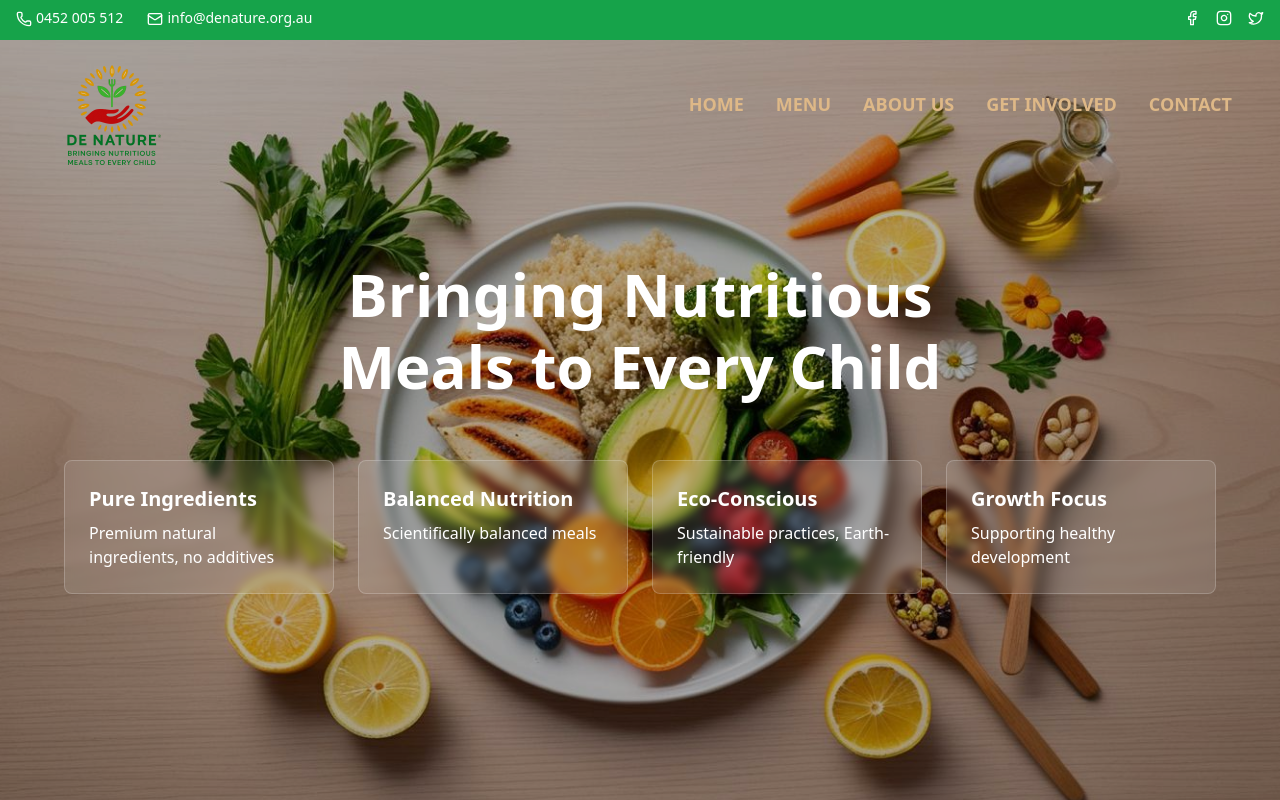
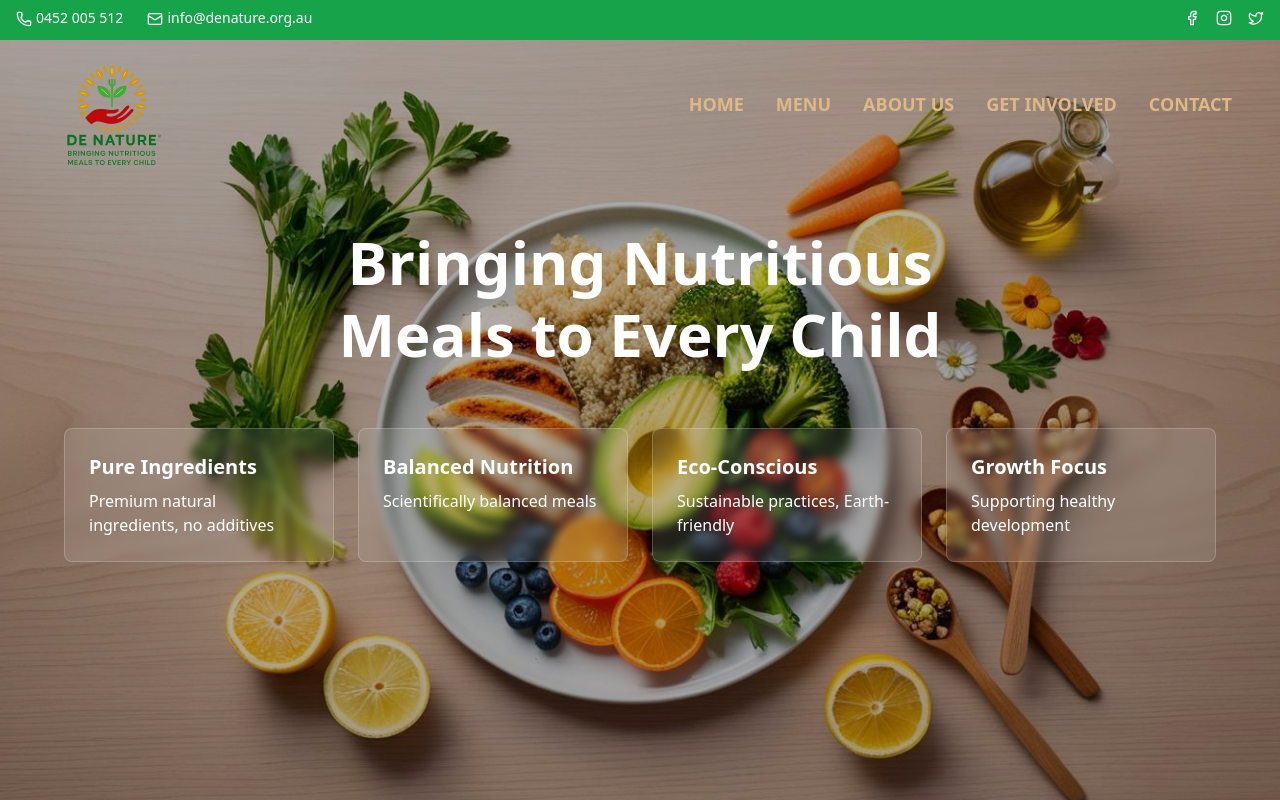
Before and after one commit to sunnyyan01/denature-website, a Next.js app: page / in a window 1280 px wide. Shown: the top 800 px of the page. Built offline with nearby package versions, Linux system fonts and the light colour scheme.

Commit message:
调整主页 HERO 部分文字位置

```diff
--- a/src/app/page.tsx
+++ b/src/app/page.tsx
@@ -35,8 +35,8 @@ export default function Home() {
         <div className="absolute inset-0 bg-[url('/images/hero-bg.jpg')] bg-cover bg-center">
           <div className="absolute inset-0 bg-black/30"></div>
         </div>
-        <div className="relative container mx-auto px-4 h-screen flex items-start pt-40">
-          <div className="max-w-6xl mx-auto w-full pt-16">
+        <div className="relative container mx-auto px-4 h-screen flex items-start pt-36">
+          <div className="max-w-6xl mx-auto w-full pt-12">
             <h1 className="text-4xl md:text-6xl font-bold text-white mb-16 leading-[1.3] font-heading text-center">
               <div className="mb-1 md:mb-3">Bringing Nutritious</div>
               <div>Meals to Every Child</div>
```
